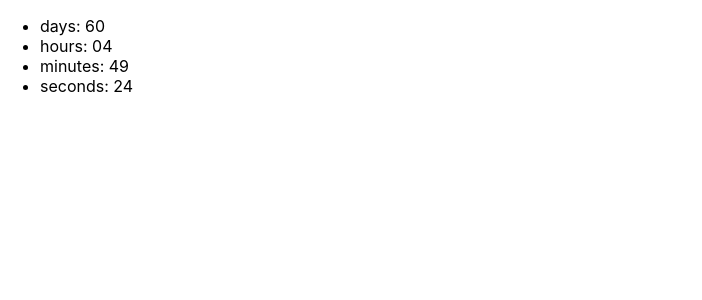
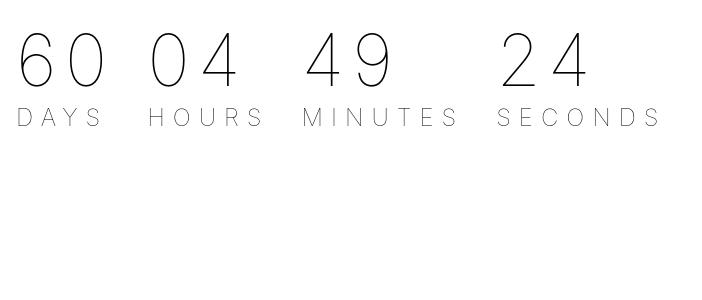
Before and after one commit to arrastia/BullCurrency, a React (Create React App) app: page / in a window 1280 px wide. Shown: the top 300 px of the page, without its empty margins (0-702 px from the left). Built offline with nearby package versions, Linux system fonts and the light colour scheme.

Commit message:
add Countdown timer styled-components

```diff
--- a/src/views/Countdown/Countdown.css
+++ /dev/null
@@ -1,38 +0,0 @@
-.App {
-  text-align: center;
-}
-
-.App-logo {
-  height: 40vmin;
-  pointer-events: none;
-}
-
-@media (prefers-reduced-motion: no-preference) {
-  .App-logo {
-    animation: App-logo-spin infinite 20s linear;
-  }
-}
-
-.App-header {
-  background-color: var(--bg);
-  min-height: 100vh;
-  display: flex;
-  flex-direction: column;
-  align-items: center;
-  justify-content: center;
-  font-size: calc(10px + 2vmin);
-  color: white;
-}
-
-.App-link {
-  color: #61dafb;
-}
-
-@keyframes App-logo-spin {
-  from {
-    transform: rotate(0deg);
-  }
-  to {
-    transform: rotate(360deg);
-  }
-}
--- a/src/views/Countdown/Countdown.jsx
+++ b/src/views/Countdown/Countdown.jsx
@@ -1,6 +1,6 @@
 import React, { Fragment, useEffect, useState } from 'react';
 
-import './Countdown.css';
+import { Styles } from './Countdown.styles';
 
 import { CountdownUtils } from './.tools/Utils/CountdownUtils';
 
@@ -16,16 +16,19 @@ export const Countdown = () => {
   const timer = [];
 
   Object.keys(timeLeft).forEach((timeElement, index) => {
+    if (!timeLeft[timeElement]) return;
+
     timer.push(
-      <li key={index}>
-        {timeElement}: {timeLeft[timeElement]}
-      </li>
+      <Styles.TimeInterval key={index}>
+        <Styles.TimeElement id={timeElement}>{timeLeft[timeElement]}</Styles.TimeElement>
+        {timeElement}
+      </Styles.TimeInterval>
     );
   });
 
   return (
     <Fragment>
-      <ul>{timer}</ul>
+      {timer.length ? <Styles.Countdown>{timer}</Styles.Countdown> : <Styles.TimeOver>Still working</Styles.TimeOver>}
     </Fragment>
   );
 };
--- /dev/null
+++ b/src/views/Countdown/Countdown.styles.js
@@ -0,0 +1,43 @@
+import styled from 'styled-components';
+
+const Countdown = styled('ul')`
+  margin: auto;
+  padding: 0;
+
+  @media screen and (max-width: 414px) {
+    display: grid;
+    grid-template-columns: auto auto;
+  }
+`;
+
+const TimeElement = styled('span')`
+  display: block;
+  font-size: 9vmin;
+
+  @media screen and (max-width: 414px) {
+    font-size: 15vmin !important;
+  }
+`;
+
+const TimeInterval = styled('li')`
+  display: inline-block;
+  font-size: 3vmin;
+  font-weight: 100;
+  letter-spacing: 1vmin;
+  list-style-type: none;
+  padding: 2vmin;
+  text-transform: uppercase;
+
+  @media screen and (max-width: 414px) {
+    font-size: 5vmin !important;
+  }
+`;
+
+const TimeOver = styled('span')`
+  font-size: 10vmin;
+  font-weight: 100;
+  letter-spacing: 1vmin;
+  text-transform: uppercase;
+`;
+
+export const Styles = { Countdown, TimeElement, TimeInterval, TimeOver };
```
